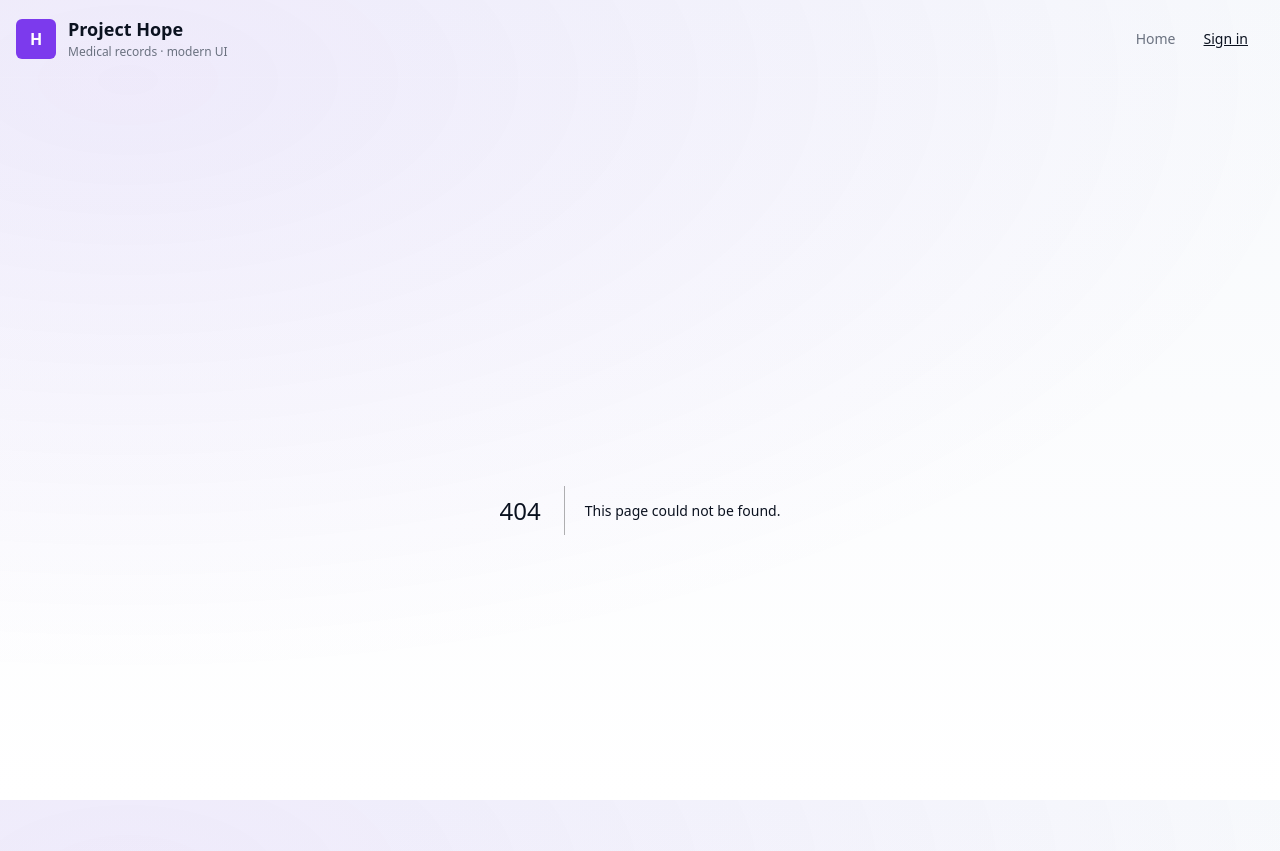
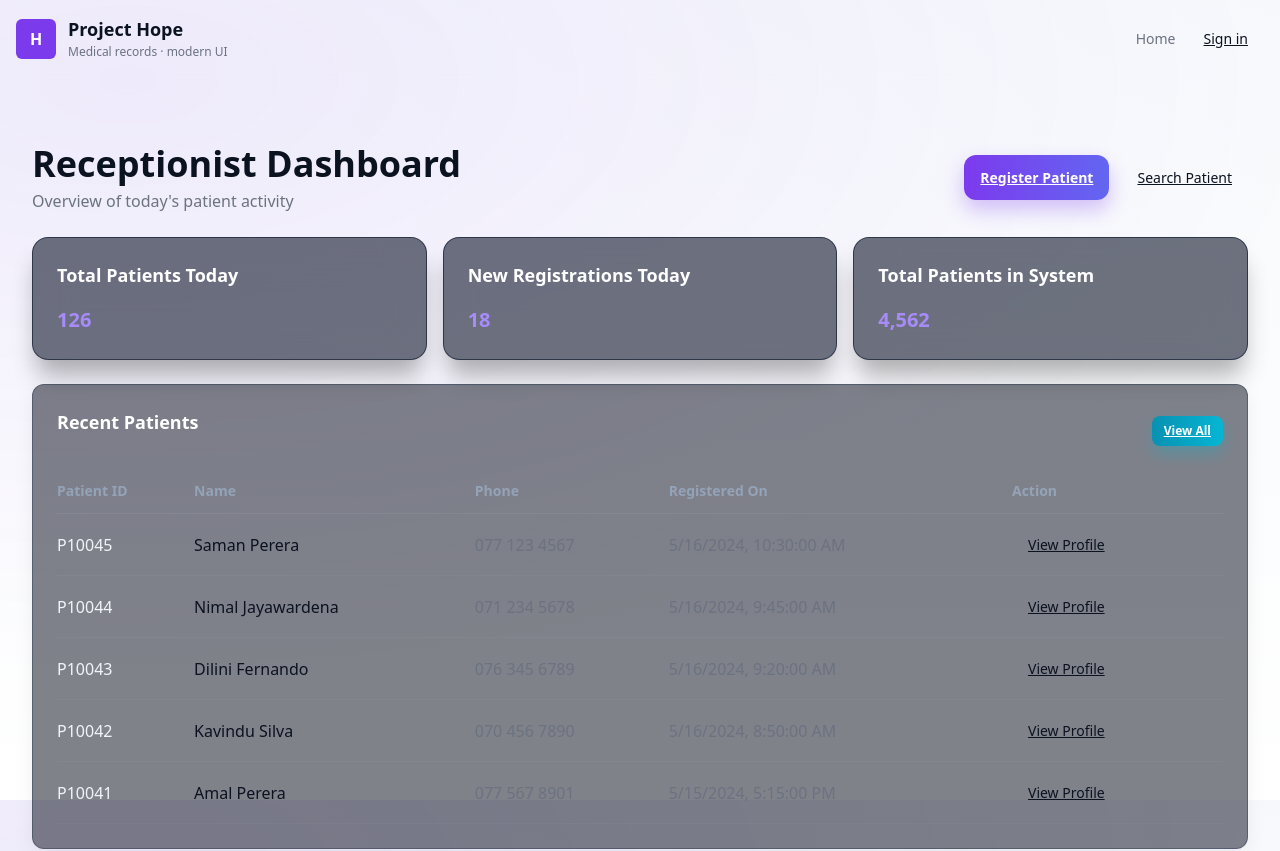
Before and after one commit to HORIZONIX-1/medicare, a Next.js app in the folder frontend/: page /receptionist/dashboard in a window 1280 px wide. Before the commit this address had no page. Shown: the top 851 px of the page. Built offline with nearby package versions, Linux system fonts and the light colour scheme.

Commit message:
feat: Basic Receptionist Dashboard Struccture created

```diff
--- /dev/null
+++ b/frontend/app/receptionist/dashboard/page.tsx
@@ -0,0 +1,14 @@
+import React from "react";
+import ReceptionistDashboard from "../../../components/receptionist/ReceptionistDashboard";
+
+export const metadata = {
+  title: "Receptionist Dashboard",
+};
+
+export default function DashboardPage() {
+  return (
+    <main>
+      <ReceptionistDashboard />
+    </main>
+  );
+}
--- /dev/null
+++ b/frontend/components/receptionist/ReceptionistDashboard.tsx
@@ -0,0 +1,100 @@
+"use client";
+import React from "react";
+import Link from "next/link";
+
+type Patient = {
+  id: string;
+  name: string;
+  phone: string;
+  registeredOn: string;
+};
+
+const samplePatients: Patient[] = [
+  { id: "P10045", name: "Saman Perera", phone: "077 123 4567", registeredOn: "2024-05-16T10:30:00" },
+  { id: "P10044", name: "Nimal Jayawardena", phone: "071 234 5678", registeredOn: "2024-05-16T09:45:00" },
+  { id: "P10043", name: "Dilini Fernando", phone: "076 345 6789", registeredOn: "2024-05-16T09:20:00" },
+  { id: "P10042", name: "Kavindu Silva", phone: "070 456 7890", registeredOn: "2024-05-16T08:50:00" },
+  { id: "P10041", name: "Amal Perera", phone: "077 567 8901", registeredOn: "2024-05-15T17:15:00" },
+];
+
+function formatDate(iso?: string) {
+  if (!iso) return "";
+  const d = new Date(iso);
+  return d.toLocaleString();
+}
+
+export default function ReceptionistDashboard() {
+  const totalToday = 126;
+  const newRegistrations = 18;
+  const totalPatients = 4562;
+
+  return (
+    <div className="main-content">
+      <div className="flex justify-between items-center mb-6">
+        <div>
+          <h1 className="text-4xl font-bold">Receptionist Dashboard</h1>
+          <p className="muted mt-1">Overview of today's patient activity</p>
+        </div>
+        <div className="flex gap-3">
+          <Link href="/receptionist/patients/register" className="btn btn-primary">
+            Register Patient
+          </Link>
+          <Link href="/receptionist/patients" className="btn btn-ghost">
+            Search Patient
+          </Link>
+        </div>
+      </div>
+
+      <div className="grid grid-cols-3 gap-4 mb-6">
+        <div className="card card-modern p-6">
+          <div className="card-title">Total Patients Today</div>
+          <div className="card-number text-3xl font-bold mt-2">{totalToday}</div>
+        </div>
+        <div className="card card-modern p-6">
+          <div className="card-title">New Registrations Today</div>
+          <div className="card-number text-3xl font-bold mt-2">{newRegistrations}</div>
+        </div>
+        <div className="card card-modern p-6">
+          <div className="card-title">Total Patients in System</div>
+          <div className="card-number text-3xl font-bold mt-2">{totalPatients.toLocaleString()}</div>
+        </div>
+      </div>
+
+      <div className="card card-dark p-6 mb-6">
+        <div className="flex justify-between items-center mb-4">
+          <div className="card-title">Recent Patients</div>
+          <Link href="/receptionist/patients" className="btn btn-cyan">View All</Link>
+        </div>
+
+        <div style={{ overflowX: "auto" }}>
+          <table className="w-full" style={{ borderCollapse: "collapse" }}>
+            <thead>
+              <tr className="text-slate-400 text-sm" style={{ textAlign: "left", borderBottom: "1px solid rgba(255,255,255,0.06)" }}>
+                <th className="py-3">Patient ID</th>
+                <th className="py-3">Name</th>
+                <th className="py-3">Phone</th>
+                <th className="py-3">Registered On</th>
+                <th className="py-3">Action</th>
+              </tr>
+            </thead>
+            <tbody>
+              {samplePatients.map((p) => (
+                <tr key={p.id} style={{ borderBottom: "1px solid rgba(255,255,255,0.03)" }}>
+                  <td className="py-3 text-slate-100">{p.id}</td>
+                  <td className="py-3">{p.name}</td>
+                  <td className="py-3 muted">{p.phone}</td>
+                  <td className="py-3 muted">{formatDate(p.registeredOn)}</td>
+                  <td className="py-3">
+                    <Link href={`/receptionist/patients/${p.id}`} className="btn btn-ghost">
+                      View Profile
+                    </Link>
+                  </td>
+                </tr>
+              ))}
+            </tbody>
+          </table>
+        </div>
+      </div>
+    </div>
+  );
+}
```
Also changed, not shown: 1 other file (tests, documents, lock files or other folders).
